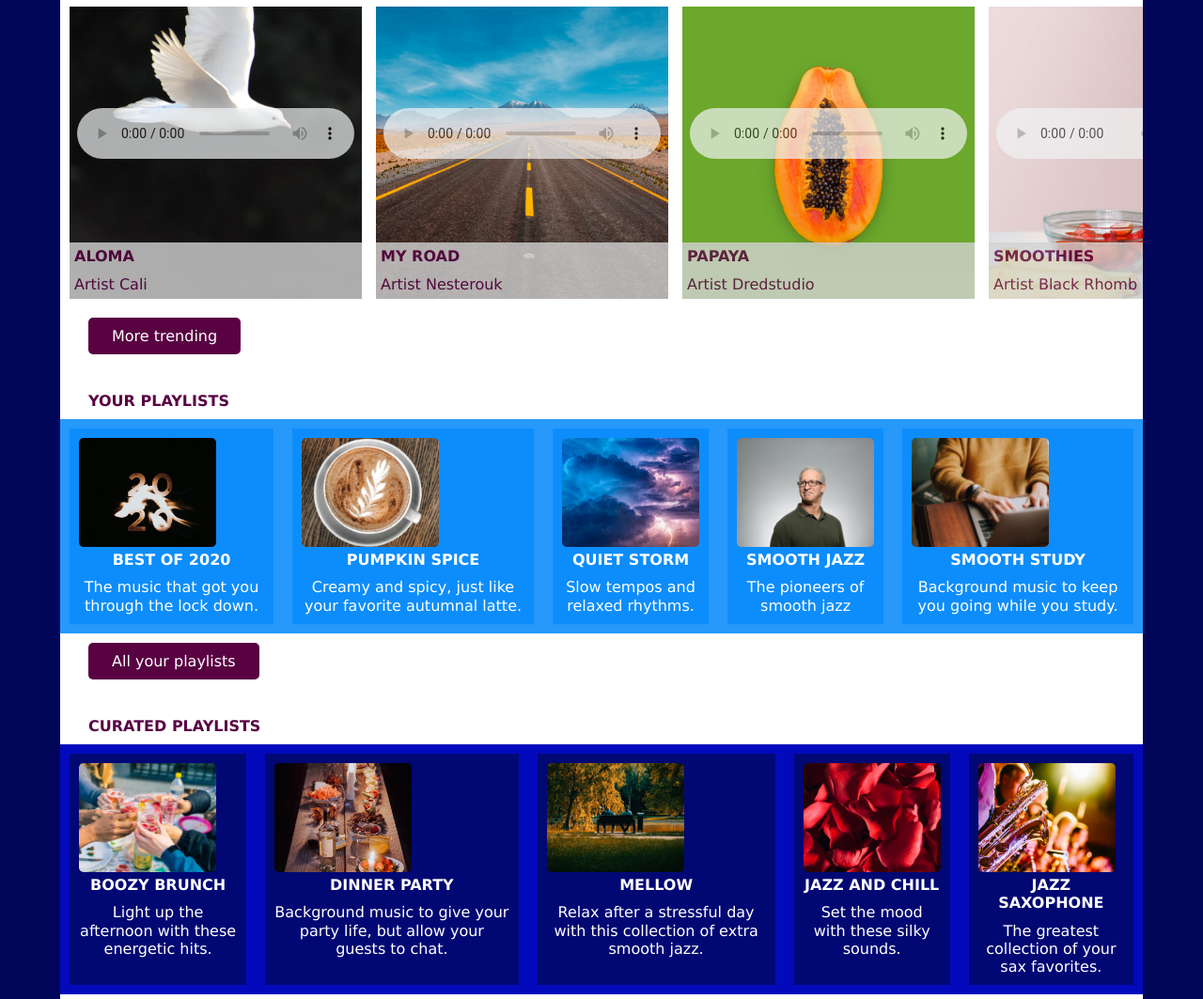
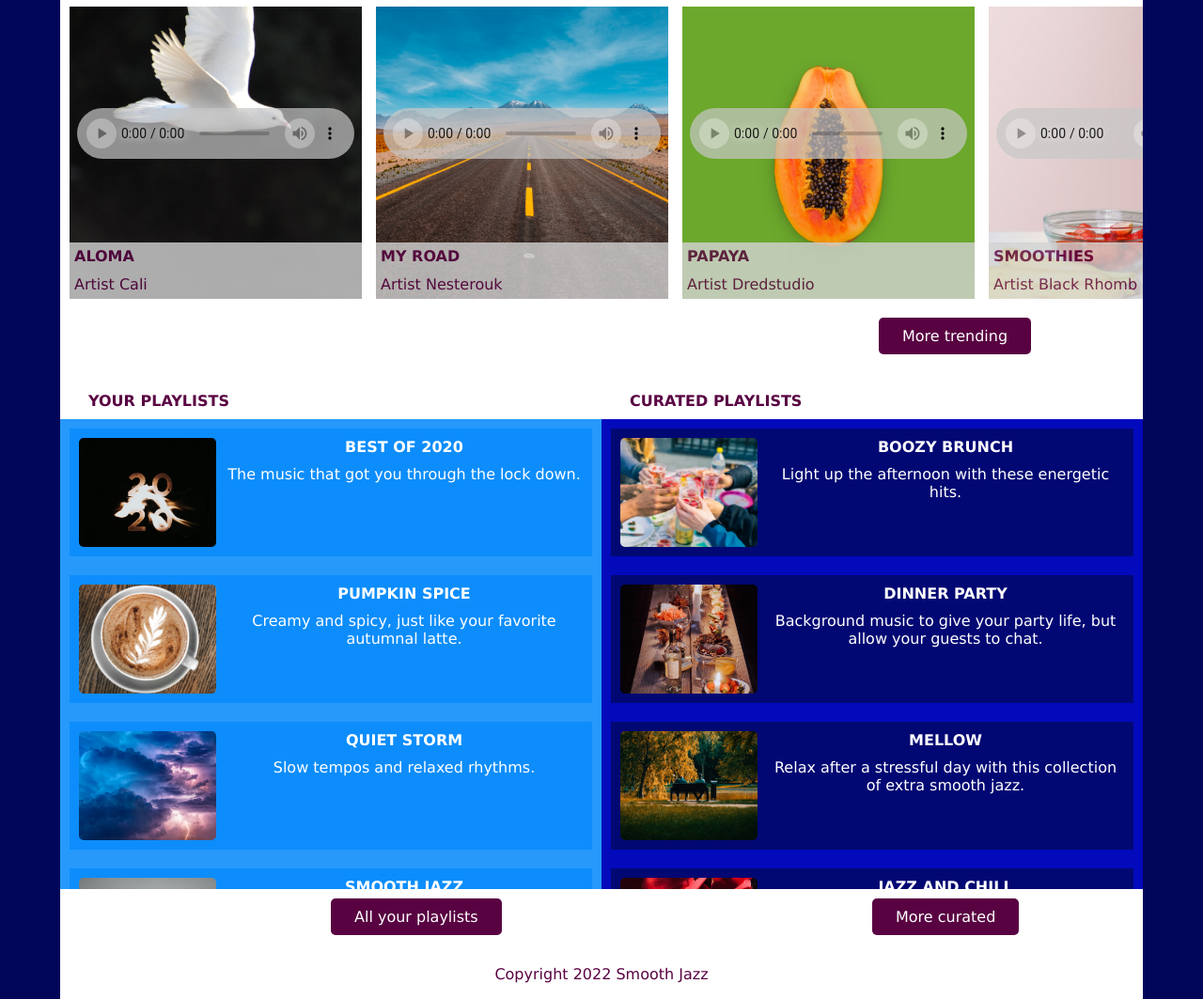
Before and after one commit to stevec713/streamingmedia, a plain HTML site: page index.html in a window 1280 px wide. Shown: the part 230-1293 px from the top of the page at 94% size. Drawn offline with Linux system fonts and the light colour scheme.

Commit message:
finished webpage

```diff
--- a/index.html
+++ b/index.html
@@ -7,7 +7,9 @@
         <meta name="author" content="Stephen Carey">
         <meta name="description" content="MuzakMaker is a station that lets you enjoy the sweet sounds of jazz.  Listen to our trending songs, our personalized playlists, or a playlist created by you.">
 
+        <link rel="Icon" href="media/images/favicon.ico">
         <link rel="stylesheet" href="styles.css">
+        <!-- Icon image from macrovector on freepik.com (https://www.freepik.com/free-vector/golden-saxophone-white-background-cartoon-style_2870995.htm#fromView=search&page=1&position=18&uuid=190c8e20-a715-46b2-9dbb-38b1bde8f8d2) -->
     </head>
     <body>
         <header>
@@ -69,6 +71,7 @@
                 <a href="#">More trending</a>
             </section>
 
+            <div>
             <section id="playlists">
                 <h2>Your Playlists</h2>
                 <div>
@@ -141,6 +144,7 @@
 
                 <a href="#">More curated</a>
             </section>
+            </div>
         </main>
         <footer>
             <small>Copyright 2022 Smooth Jazz</small>
--- a/styles.css
+++ b/styles.css
@@ -88,6 +88,11 @@ h2, h3, p, dl, dd {
 
 footer p {
     font-size: .75em;
+}
+
+a:focus {
+    outline: 2px solid var(--lt-blue);
+    border-radius: 5px;
 }
 
 /* -------------- CONTAINER STYLES -------------- */
@@ -201,7 +206,6 @@ h2 {
 
 #trending audio {
     position: absolute;
-    opacity: 70%;
     top: 35%;
     width: 95%;
     align-self: center;
@@ -386,6 +390,40 @@ input:checked ~ label:not(.steps) span:before, input:checked ~ label:not(.steps)
     top: 0;
 }
 
+/* -------------- AUDIO STYLES -------------- */
+audio::-webkit-media-controls-mute-button {
+    background-color: var(--white);
+    border-radius: 50%;
+}
+audio::-webkit-media-controls-play-button {
+    background-color: var(--white);
+    border-radius: 50%;
+}
+audio::-webkit-media-controls-enclosure {
+    background-color: rgba(200,200,200, .7);
+}
+
+/* -------------- HOVER STYLES -------------- */
+li a:hover:not(.name) {
+    color: var(--dk-purple);
+    background-color: var(--alt-lt-blue);
+    box-shadow:  0px 0px 5px 0px #222;
+}
+
+.name:hover {
+    color: var(--lt-blue);
+}
+
+#trending a:hover, #playlists a:hover, #curated a:hover {
+    background-color: var(--background-blue);
+    color: var(--lt-blue);
+    box-shadow:  0px 0px 5px 0px #222;
+}
+
+audio::-webkit-media-controls-play-button:hover, audio::-webkit-media-controls-mute-button:hover {
+    background-color: gray;
+}
+
 /* -------------- MEDIA QUERIES -------------- */
 @media screen and (min-width:834px) {
     li a {
@@ -394,6 +432,13 @@ input:checked ~ label:not(.steps) span:before, input:checked ~ label:not(.steps)
         color: var(--white);
         text-decoration: none;
         text-align: center;
+        color: var(--white);
+    }
+
+    li a:hover:not(.name) {
+        color:var(--lt-blue);
+        background-color: var(--magenta);
+        box-shadow: none;
     }
 
     .name {
@@ -415,7 +460,6 @@ input:checked ~ label:not(.steps) span:before, input:checked ~ label:not(.steps)
         grid-template-columns: 1fr 1fr 1fr 1fr 1fr;
         align-content: center;
         align-items: center;
-        justify-items: center;
         top: 50%;
         padding: 0 10px;
     }
@@ -427,4 +471,35 @@ input:checked ~ label:not(.steps) span:before, input:checked ~ label:not(.steps)
     #trending h3{
         bottom: 30px;
     }
+
+    main > div {
+        display: grid;
+        grid-template-columns: 1fr 1fr;
+        height: 600px;
+    }
+
+    #playlists div, #curated div {
+        flex-direction: column;
+        height: 500px;
+        overflow-y: scroll;
+        overflow-x: auto;
+    }
+
+    #playlists img, #curated img {
+        float: left;
+        clear: left;
+        margin-right: 10px;
+    }
+
+    #trending a {
+        position: relative;
+        left: 73%;
+    }
+
+    #playlists a, #curated a {
+        position: relative;
+        left: 50%;
+        margin: 0;
+    }
+
 }
```
Also changed, not shown: media/images/favicon.ico (added), media/images/saxaphone.jpg (added).
